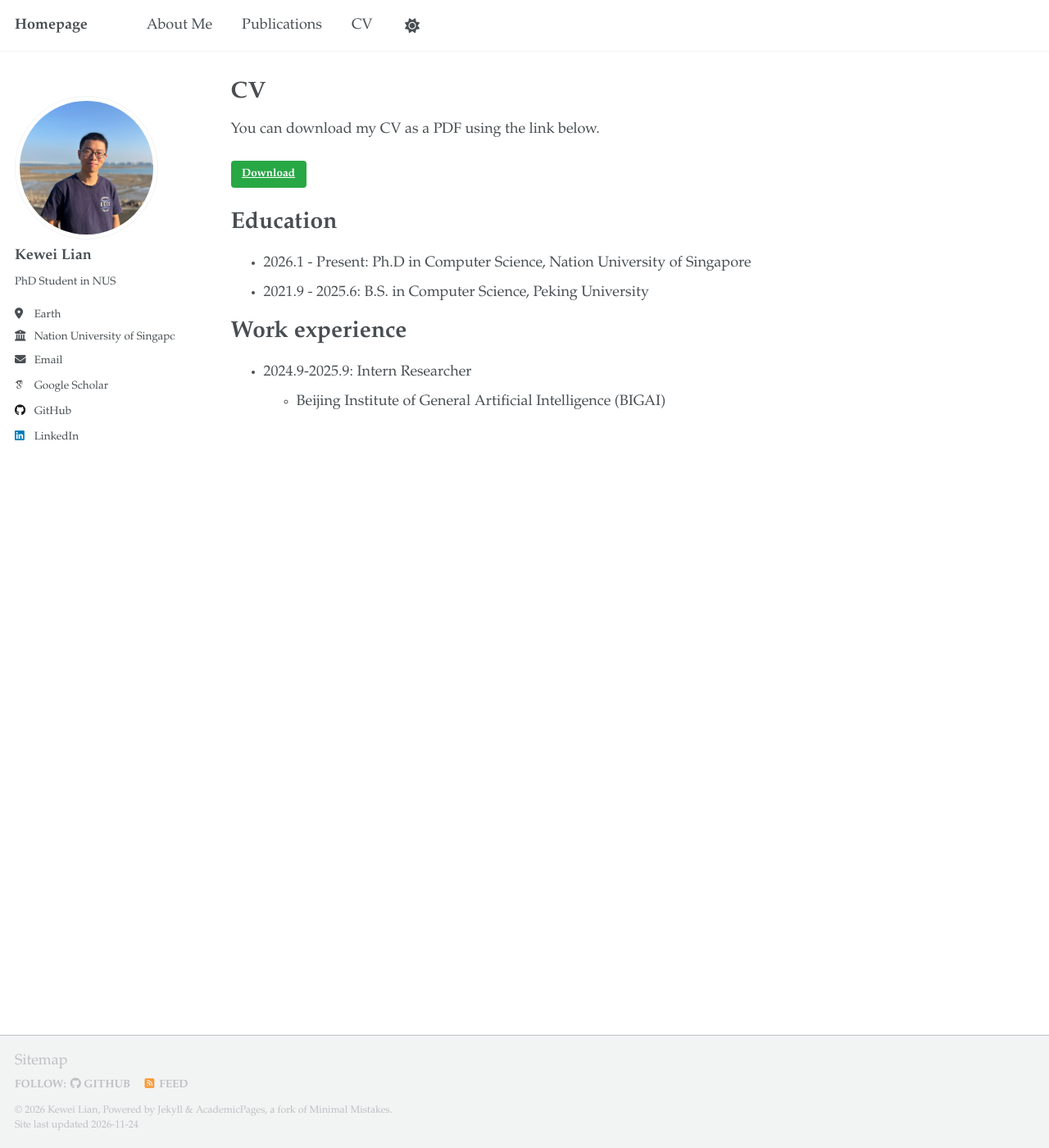
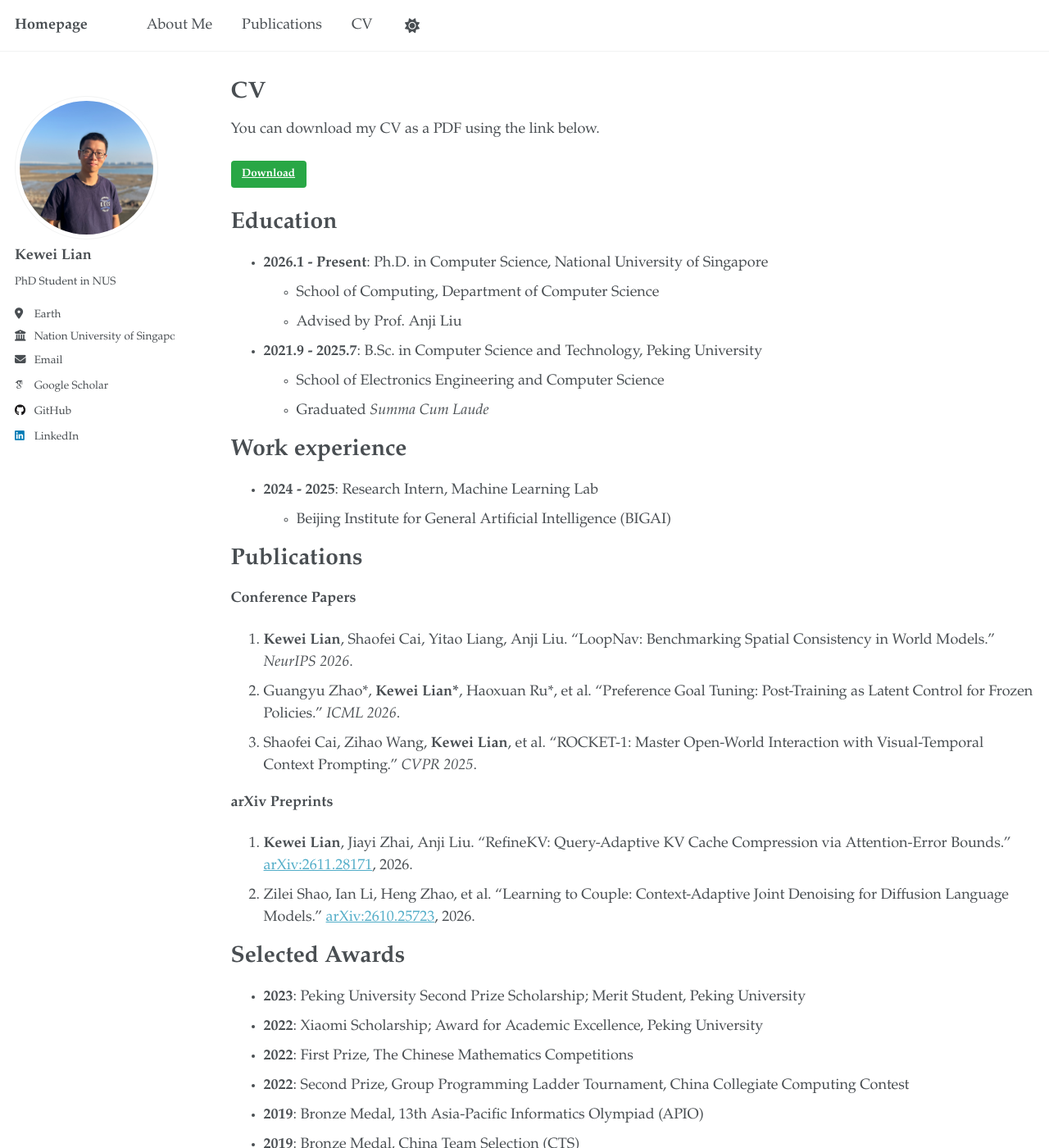
Before and after one commit to Kevin-lkw/Kevin-lkw.github.io, a Jekyll site: the page built from _pages/cv.md, in a window 1280 px wide and 1400 px high. Shown: the whole window at 82% size. Built offline with Jekyll 4.4.1, drawn with Linux system fonts in a browser that asks for light colours; some web fonts are replaced; a script that is not in the unit is left out; some of the changed text lies outside the part shown.

Commit message:
Update CV PDF and CV page
Replace files/CV.pdf with the latest version and sync the CV page:
education details, work experience, publications, awards and skills.

Co-Authored-By: Claude Opus 5.5 <noreply@anthropic.com>

```diff
--- a/_pages/cv.md
+++ b/_pages/cv.md
@@ -21,13 +21,46 @@ You can download my CV as a PDF using the link below.
 
 Education
 ======
-* 2026.1 - Present: Ph.D in Computer Science, Nation University of Singapore
-* 2021.9 - 2025.6: B.S. in Computer Science, Peking University
+* **2026.1 - Present**: Ph.D. in Computer Science, National University of Singapore
+  * School of Computing, Department of Computer Science
+  * Advised by Prof. Anji Liu
+* **2021.9 - 2025.7**: B.Sc. in Computer Science and Technology, Peking University
+  * School of Electronics Engineering and Computer Science
+  * Graduated *Summa Cum Laude*
 
 Work experience
 ======
-* 2024.9-2025.9: Intern Researcher
-  * Beijing Institute of General Artificial Intelligence (BIGAI)
+* **2024 - 2025**: Research Intern, Machine Learning Lab
+  * Beijing Institute for General Artificial Intelligence (BIGAI)
+
+Publications
+======
+**Conference Papers**
+
+1. **Kewei Lian**, Shaofei Cai, Yitao Liang, Anji Liu. "LoopNav: Benchmarking Spatial Consistency in World Models." *NeurIPS 2026*.
+2. Guangyu Zhao\*, **Kewei Lian\***, Haoxuan Ru\*, et al. "Preference Goal Tuning: Post-Training as Latent Control for Frozen Policies." *ICML 2026*.
+3. Shaofei Cai, Zihao Wang, **Kewei Lian**, et al. "ROCKET-1: Master Open-World Interaction with Visual-Temporal Context Prompting." *CVPR 2025*.
+
+**arXiv Preprints**
+
+1. **Kewei Lian**, Jiayi Zhai, Anji Liu. "RefineKV: Query-Adaptive KV Cache Compression via Attention-Error Bounds." [arXiv:2611.28171](https://arxiv.org/abs/2611.28171), 2026.
+2. Zilei Shao, Ian Li, Heng Zhao, et al. "Learning to Couple: Context-Adaptive Joint Denoising for Diffusion Language Models." [arXiv:2610.25723](https://arxiv.org/abs/2610.25723), 2026.
+
+Selected Awards
+======
+* **2023**: Peking University Second Prize Scholarship; Merit Student, Peking University
+* **2022**: Xiaomi Scholarship; Award for Academic Excellence, Peking University
+* **2022**: First Prize, The Chinese Mathematics Competitions
+* **2022**: Second Prize, Group Programming Ladder Tournament, China Collegiate Computing Contest
+* **2019**: Bronze Medal, 13th Asia-Pacific Informatics Olympiad (APIO)
+* **2019**: Bronze Medal, China Team Selection (CTS)
+* **2018, 2019**: First Prize, National Olympiad in Informatics in Provinces (NOIP)
+
+Skills
+======
+* **Languages**: English, Mandarin Chinese (native)
+* **Coding**: Python, C/C++, LaTeX
+* **Mathematics**: Mathematical Analysis, Linear Algebra, Probability Theory
 
 <!-- Skills
 ======
```
Also changed, not shown: 1 other file.
